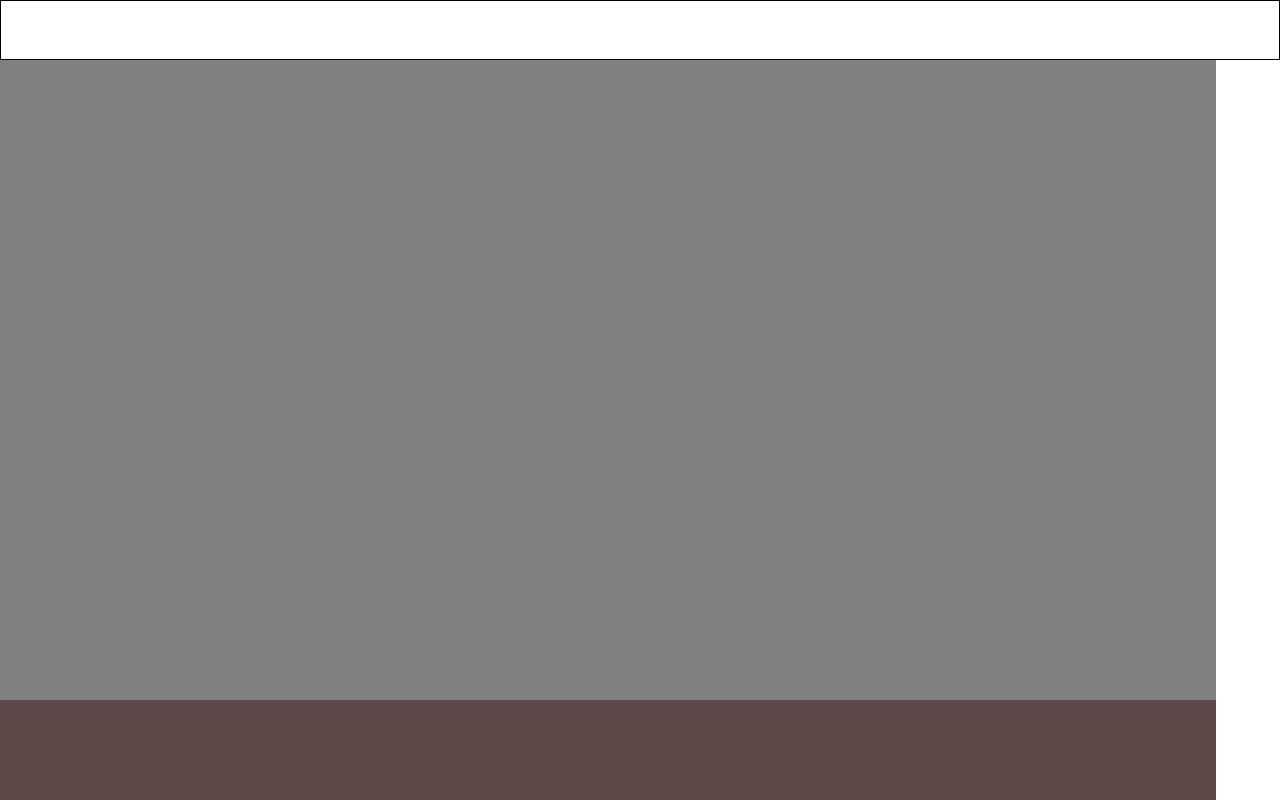
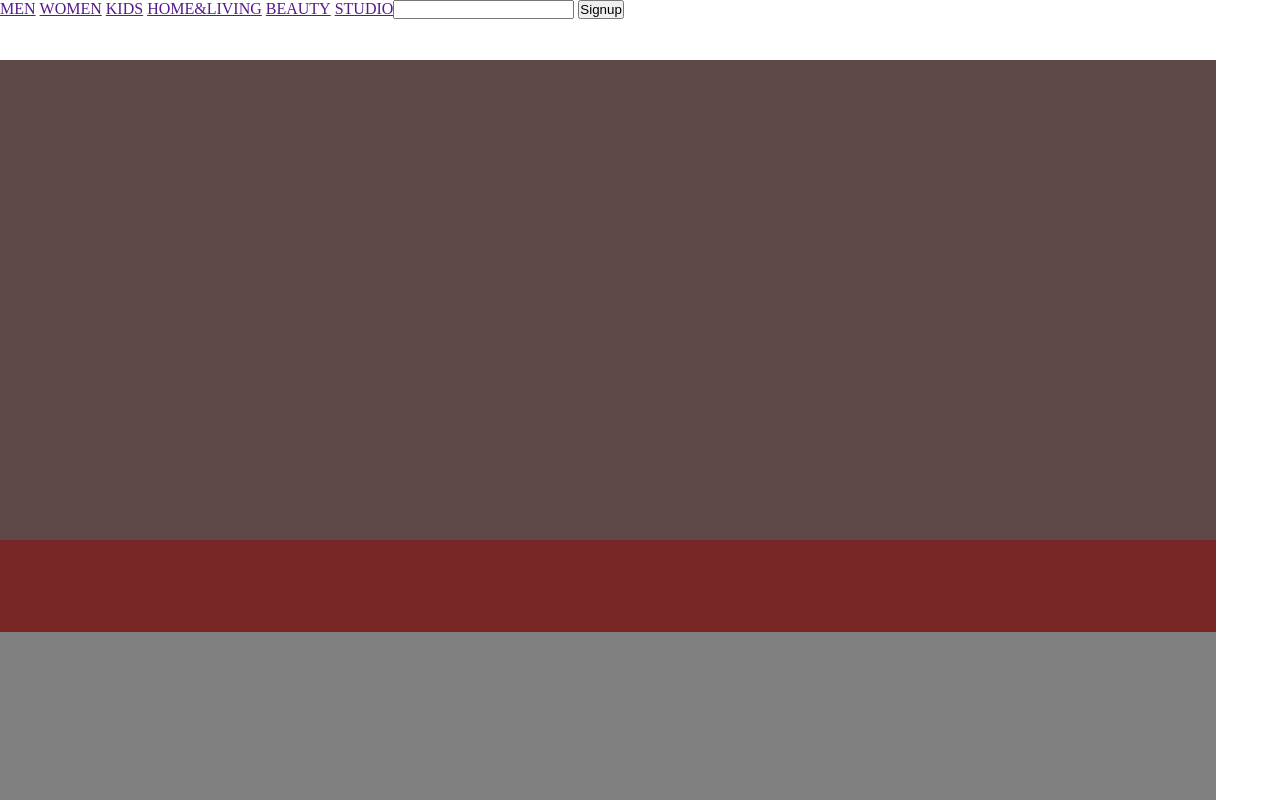
Before and after one commit to sanishakayastha60/ecomm, a plain HTML site: page index.html in a window 1280 px wide. Shown: the top 800 px of the page. Drawn offline with Linux system fonts and the light colour scheme.

Commit message:
navbar design

```diff
--- a/index.html
+++ b/index.html
@@ -8,7 +8,23 @@
 </head>
 <body>
     <header>
-        <div id="navbar"></div>
+        <div id="navbar">
+            <div id="logo"></div>
+            <div id="navlist">
+                <ul>
+                    <li><a href="">MEN</a></li>
+                    <li><a href="">WOMEN</a></li>
+                    <li><a href="">KIDS</a></li>
+                    <li><a href="">HOME&LIVING</a></li>
+                    <li><a href="">BEAUTY</a></li>
+                    <li><a href="">STUDIO</a></li>
+                </ul>
+            </div>
+            <div>
+                <input type="text" name="" id="">
+                <button type="submit">Signup</button>
+            </div>
+        </div>
     </header>
     <main>
         <div id="slider"></div>
--- a/style.css
+++ b/style.css
@@ -6,8 +6,14 @@
 #navbar{
     width: 100%;
     height: 60px;
-    border: 1px solid black;
+    display: flex;
+    flex-direction: row;
 }
+li {
+    display: inline;
+}
+
+#navbar
 #slider{
     width: 95%;
     height: 80vh;
```
